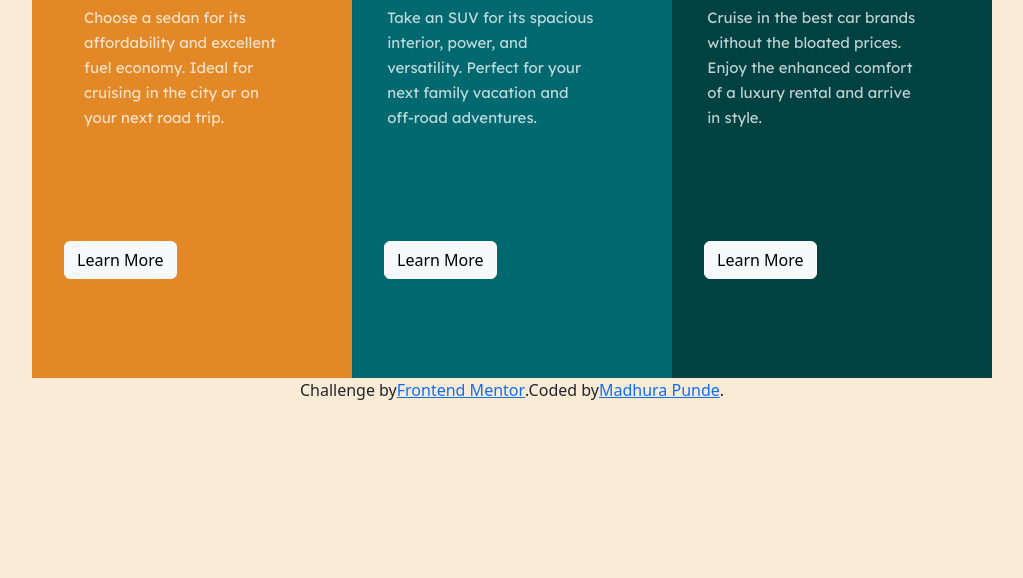
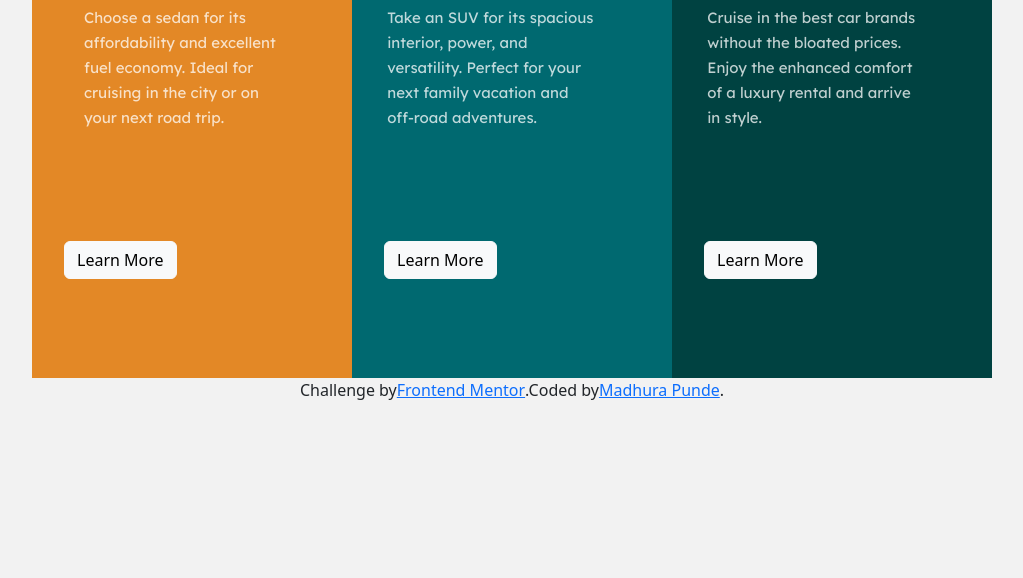
Before and after one commit to madhura-punde/3-Column-Preview-Card-Component, a plain HTML site: page index.html in a window 1280 px wide. Shown: the part 222-800 px from the top of the page, without its empty margins (128-1151 px from the left). Drawn offline with nearby package versions, Linux system fonts and the light colour scheme.

Commit message:
Update styles2.css

```diff
--- a/styles2.css
+++ b/styles2.css
@@ -6,7 +6,7 @@
 
 }
 body{
-  background-color: antiquewhite;
+  background-color: hsl(0, 0%, 95%);
 }
 .top-container, .middle-container, .botton-container{
   height: 600px;
```
